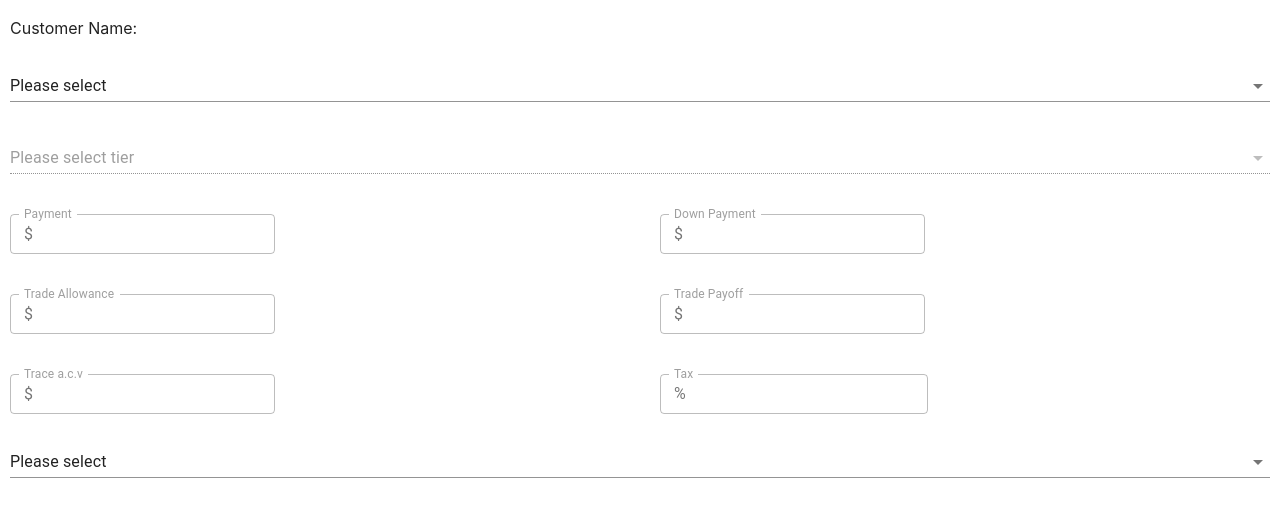
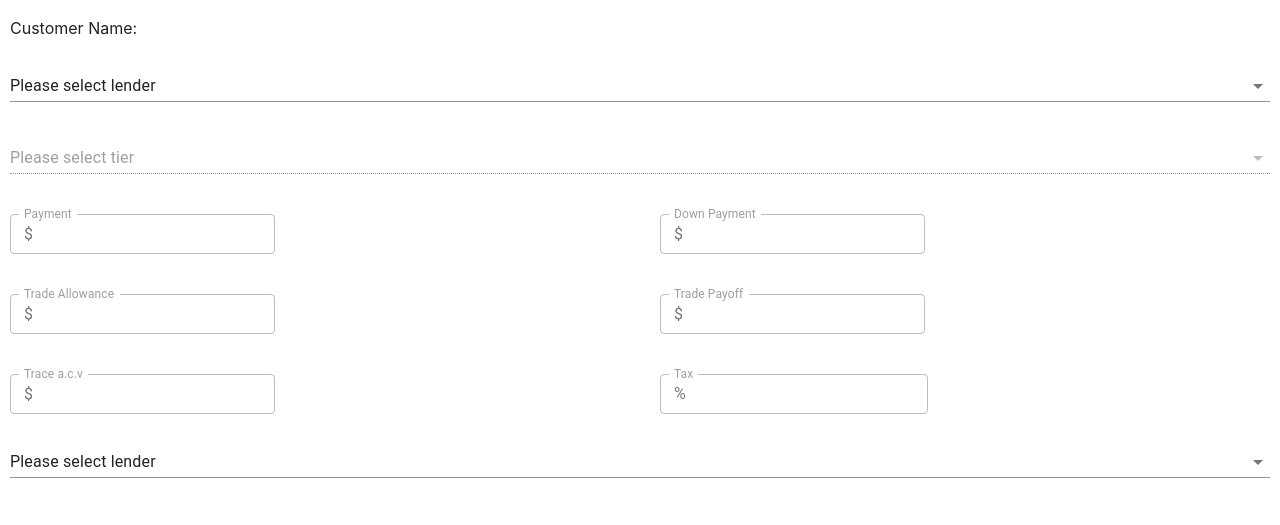
Before and after one commit to dungkt91/lender-filter, a React (Create React App) app: page / in a window 1280 px wide. Shown: the part 125-650 px from the top of the page. Built offline with nearby package versions, Linux system fonts and the light colour scheme.

Commit message:
Change please select message for lender

```diff
--- a/src/LenderFilter.js
+++ b/src/LenderFilter.js
@@ -69,7 +69,7 @@ export default class LenderFilter extends React.Component{
         ];
 
         this.lenderMenuItems = [];
-        this.lenderMenuItems.push(<MenuItem key="please_select_item" value={PLEASE_SELECT_INDEX}>Please select</MenuItem>)
+        this.lenderMenuItems.push(<MenuItem key="please_select_item" value={PLEASE_SELECT_INDEX}>Please select lender</MenuItem>)
 
         for(let i = 0; i < this.lenders.length; i++){
             let lender = this.lenders[i];
```
